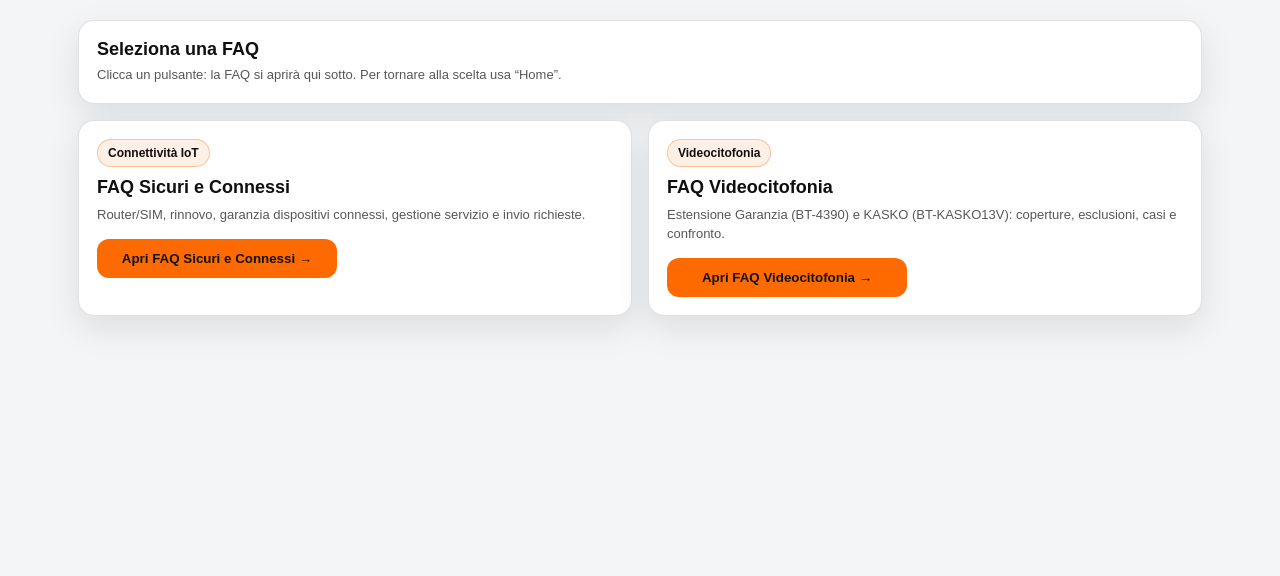
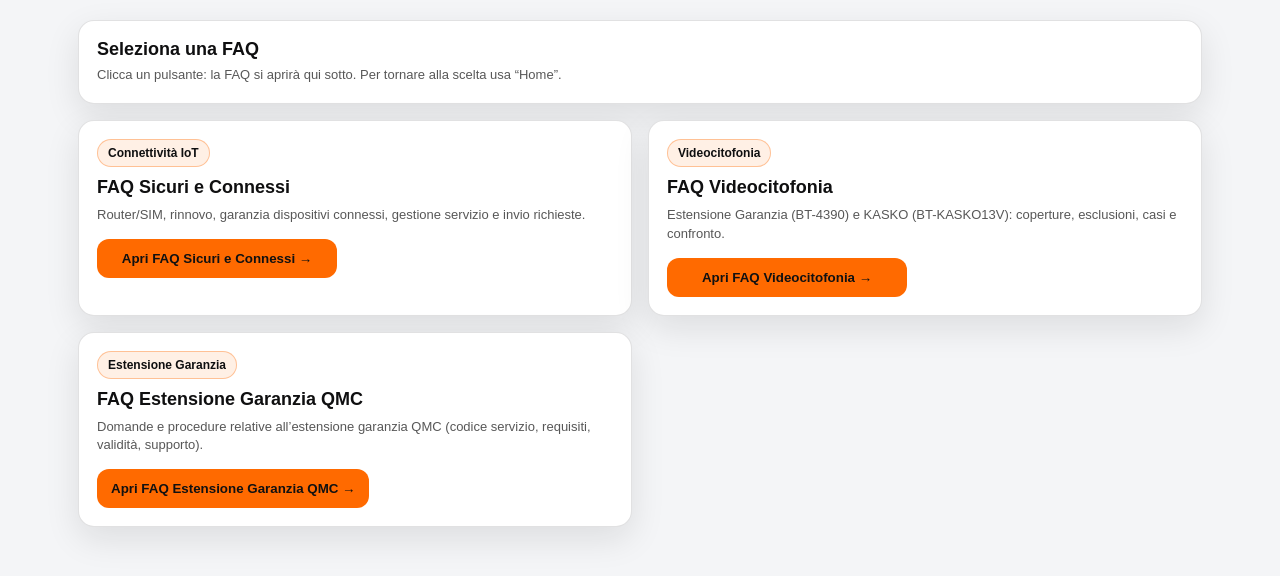
Before and after one commit to ServiceBticino/FAQ-SERVIZI-BTICINO, a plain HTML site: page index.html in a window 1280 px wide. Shown: the part 82-658 px from the top of the page. Drawn offline with Linux system fonts and the light colour scheme.

Commit message:
Update index.html

```diff
--- a/index.html
+++ b/index.html
@@ -142,6 +142,19 @@
             </button>
           </div>
         </div>
+
+        <!-- ✅ NUOVA CARD: QMC -->
+        <div class="card">
+          <span class="tag">Estensione Garanzia</span>
+          <h3>FAQ Estensione Garanzia QMC</h3>
+          <p>Domande e procedure relative all’estensione garanzia QMC (codice servizio, requisiti, validità, supporto).</p>
+          <div class="btnrow">
+            <button class="btn" type="button" onclick="openFaq('Estensione Garanzia QMC', URL_QMC)">
+              Apri FAQ Estensione Garanzia QMC →
+            </button>
+          </div>
+        </div>
+
       </div>
     </div>
 
@@ -157,9 +170,13 @@
   </div>
 
   <script>
-    // 🔧 METTI QUI I DUE URL REALI
+    // 🔧 METTI QUI GLI URL REALI
     const URL_SICURI = "https://servicebticino.github.io/sicuri-e-connessi-faq/";
     const URL_VIDEO  = "https://servicebticino.github.io/FAQ_Estensioni_Garanzia_Videocitofonia/";
+
+    // ✅ QMC: SOSTITUISCI CON L’URL ESATTO DELLA TUA PAGINA QMC
+    // Esempio tipico: https://servicebticino.github.io/Estensione-Garanzia-QMC/
+    const URL_QMC   = "https://servicebticino.github.io/Estensione-Garanzia-QMC/";
 
     const homeWrap = document.getElementById("homeWrap");
     const viewerWrap = document.getElementById("viewerWrap");
```
